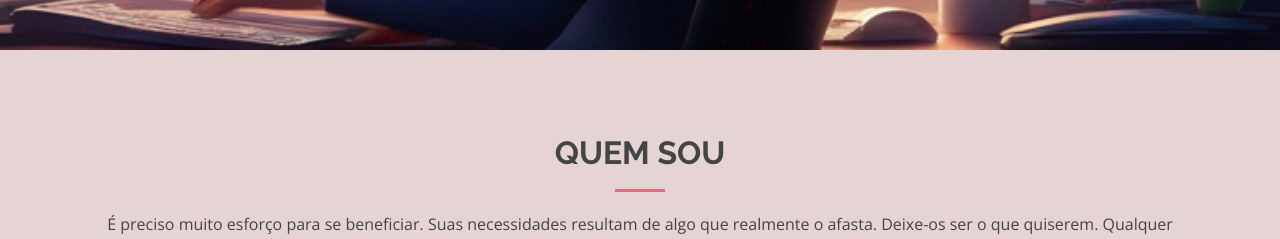
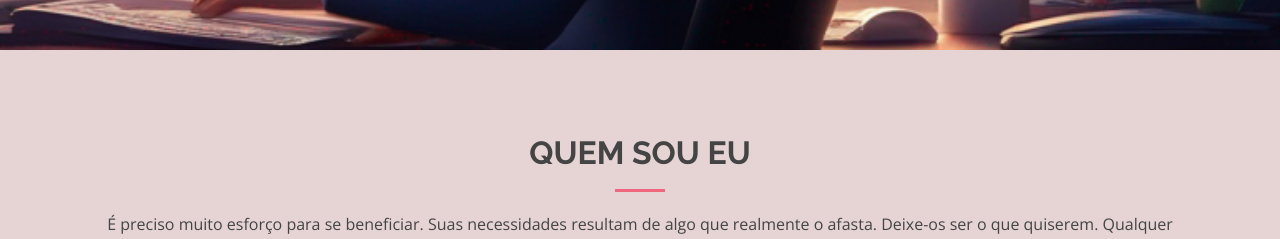
Before and after one commit to Marcelolac/Kamilla, a plain HTML site: page index.html in a window 1280 px wide. Shown: the part 800-1039 px from the top of the page. Drawn offline with nearby package versions, Linux system fonts and the light colour scheme.

Commit message:
02/03/2024

```diff
--- a/index.html
+++ b/index.html
@@ -78,7 +78,7 @@
     <div class="container" data-aos="fade-up">
       <div class="section-title">
         <br>
-        <h2>Quem Sou</h2>
+        <h2>Quem Sou Eu</h2>
         <p>É preciso muito esforço para se beneficiar. Suas necessidades resultam de algo que realmente o afasta. Deixe-os ser o que quiserem. Qualquer pessoa que alguém desejar. E ninguém que atrapalha recebe os outros. Porque ele deveria fugir dos cargos de conveniência que aqui exerce.</p>
       </div>
 
```
